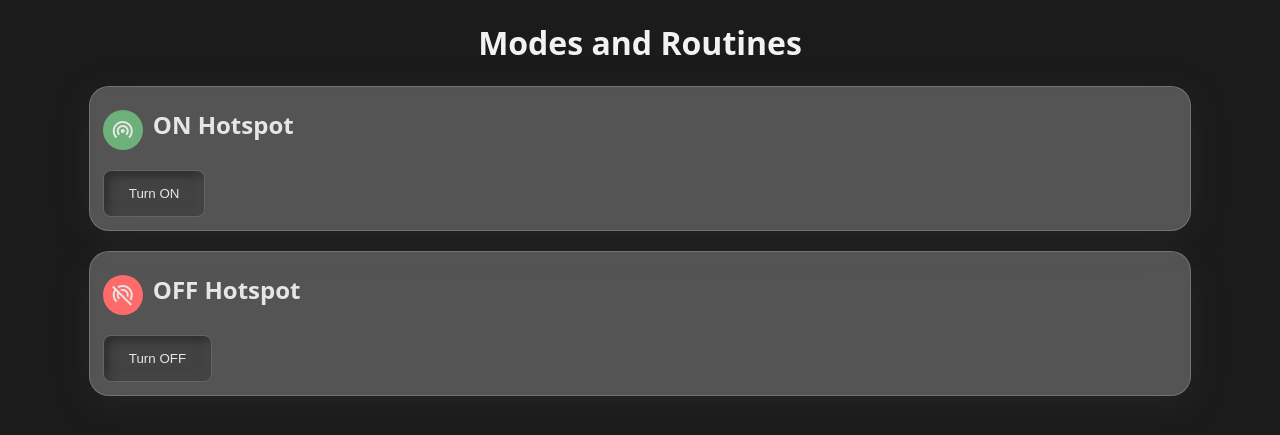
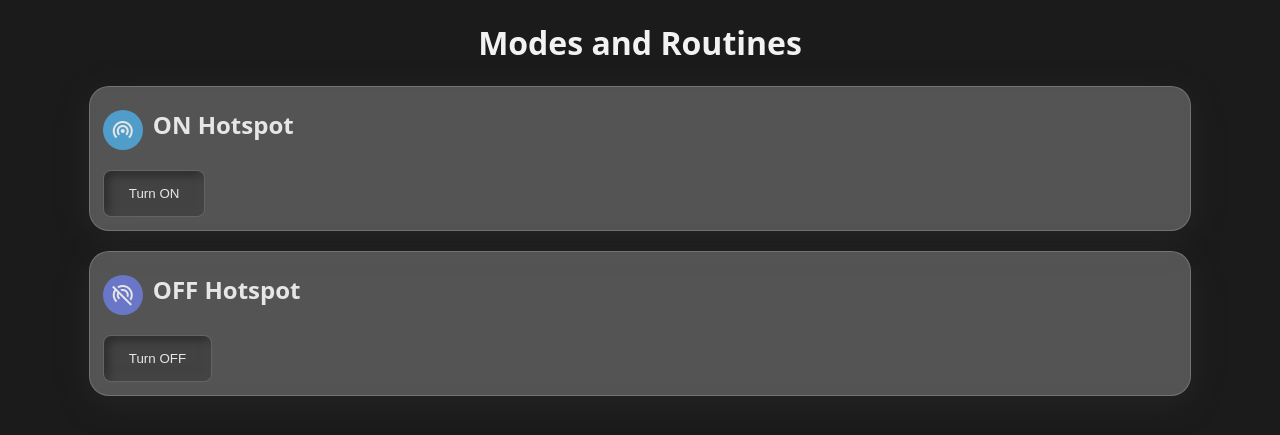
Before and after one commit to cadentax99/WebControl, a Flask app: page / in a window 1280 px wide. Shown: the top 435 px of the page. Run offline with Flask 3, Linux system fonts and the light colour scheme.

Commit message:
index.html

```diff
--- a/templates/index.html
+++ b/templates/index.html
@@ -31,7 +31,6 @@
         }
 
         .icon-container {
-            background-color: #6db079;
             border-radius: 50%;
             width: 40px;
             height: 40px;
@@ -54,7 +53,7 @@
     <div class="element">
         <div style="display: flex; align-items: center;">
             <!-- Circular Icon in Top Left Inside Box -->
-            <div class="icon-container">
+            <div class="icon-container" style="background-color: #519dc9;">
                 <span class="material-symbols-outlined">wifi_tethering</span>
             </div>
             <!-- Title -->
@@ -69,7 +68,7 @@
     <div class="element">
         <div style="display: flex; align-items: center;">
             <!-- Circular Icon in Top Left Inside Box -->
-            <div class="icon-container" style="background-color: #ff6b6b;">
+            <div class="icon-container" style="background-color: #6a76c7;">
                 <span class="material-symbols-outlined">wifi_tethering_off</span>
             </div>
             <!-- Title -->
```
